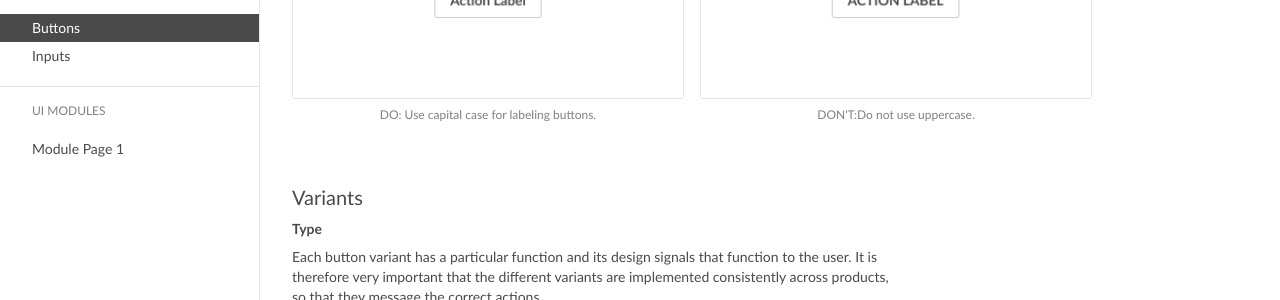
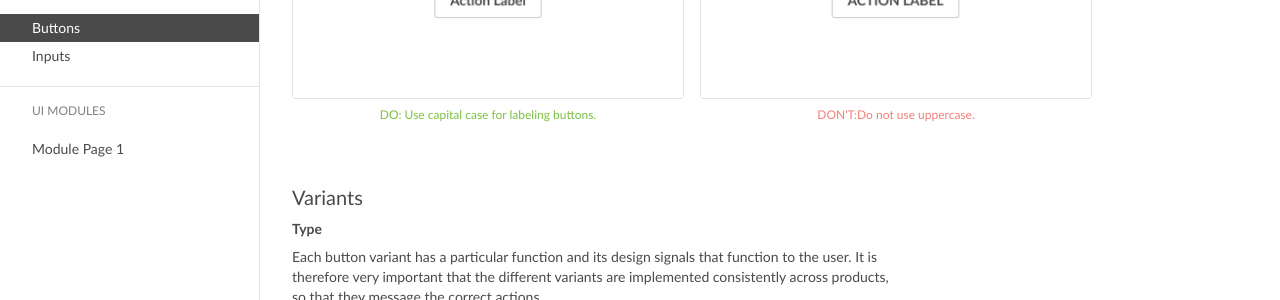
Before and after one commit to COINS-Naz/coins-design-system, a Jekyll site: the page built from _posts/2021-04-05-buttons.html, in a window 1280 px wide and 1400 px high, scrolled down 1025 px. Shown: the part 150-450 px from the top of the window. Built offline with Jekyll 4.4.1, drawn with Linux system fonts in a browser that asks for light colours; nearby versions of some CDN libraries; some web fonts are replaced.

Commit message:
do-dont coloring

```diff
--- a/_sass/documentation.scss
+++ b/_sass/documentation.scss
@@ -279,9 +279,15 @@
   }
   .do {
     border-color: $color-green;
+    p {
+      color: $color-green;
+    }
   }
   .dont {
     border-color: $color-red;
+    p {
+      color: $color-red;
+    }
   }
 }
 
```
